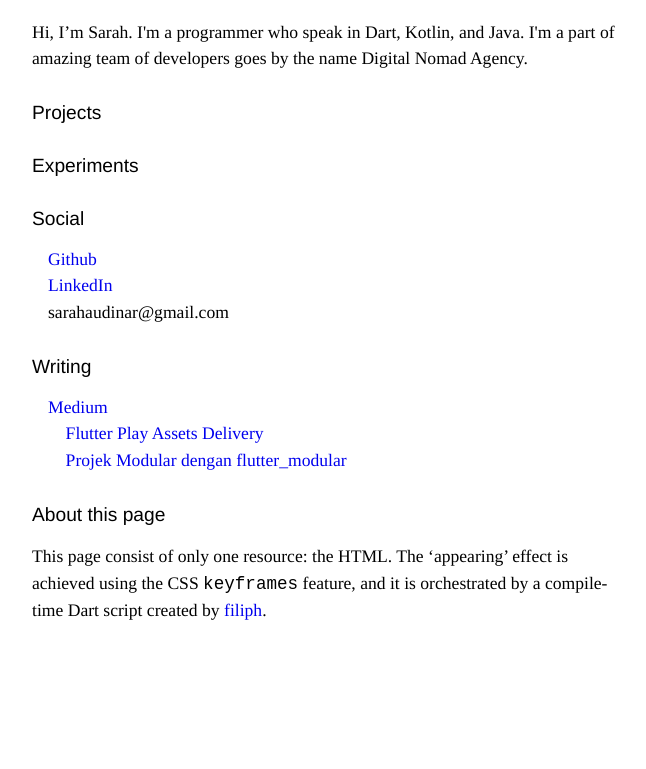
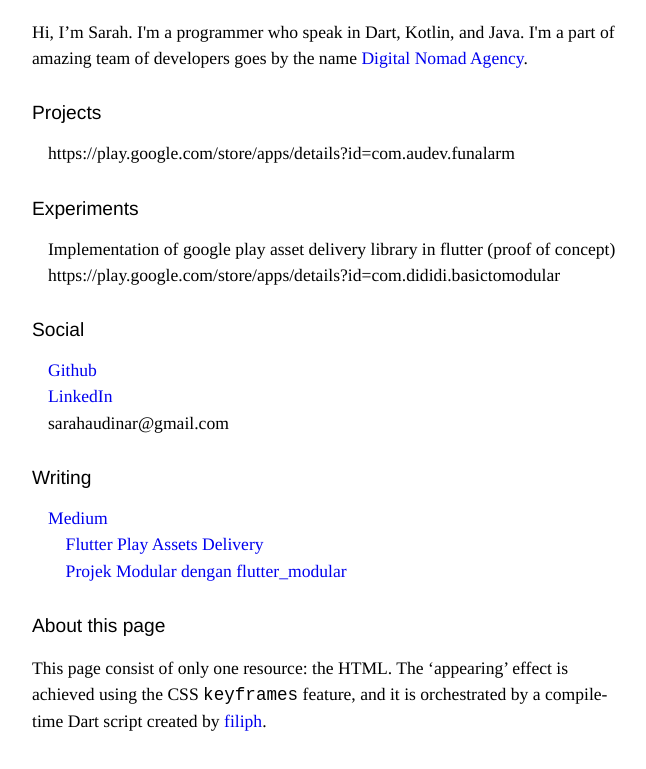
Before and after one commit to yogurtpops/yogurtpops.github.io, a plain HTML site: page index.html in a window 1280 px wide. Shown: the part 133-902 px from the top of the page, without its empty margins (308-954 px from the left). Before the commit the page ends 846 px from the top, so only its background shows below. Drawn offline with Linux system fonts and the light colour scheme.

Commit message:
update content

```diff
--- a/index.html
+++ b/index.html
@@ -81,16 +81,19 @@ white;} 21% {color: white;} 49% {color: inherit;} }@keyframes appear20 { 0% {col
   <body>
     <div class="wrapper">
       <h1><span class="_2s">Sarah</span> <span class="_2t">Audina</span></h1>
-<p><span class="_2u">Hi, I’m</span> <span class="_2v">Sarah. I'm</span> <span class="_2w">a</span> <span class="_2x">programmer</span> <span class="_2y">who</span> <span class="_2z">speak</span> <span class="_30">in</span> <span class="_31">Dart, Kotlin, and</span> <span class="_32">Java. I'm</span> <span class="_33">a</span> <span class="_34">part</span> <span class="_35">of</span> <span class="_36">amazing</span> <span class="_37">team</span> <span class="_38">of</span> <span class="_39">developers</span> <span class="_3a">goes</span> <span class="_3b">by</span> <span class="_3c">the</span> <span class="_3d">name</span> <span class="_3e">Digital</span> <span class="_3f">Nomad</span> <span class="_3g">Agency.</span></p>
-<h2><span class="_3h">Projects</span></h2>
-<h2><span class="_3i">Experiments</span></h2>
-<h2><span class="_3j">Social</span></h2>
-<ul> <li><a href="https://github.com/yogurtpopss"><span class="_3k">Github</span></a></li> <li><a href="https://www.linkedin.com/in/sarahaudina"><span class="_3l">LinkedIn</span></a></li> <li><span class="_3m">sarahaudinar</span><span style="display:none"></span><span class="_3n">@gmail</span><span style="display:none"></span><span class="_3o">.com</span></li> </ul>
-<h2><span class="_3p">Writing</span></h2>
-<ul> <li><a href="https://medium.com/@sarahaudinar"><span class="_3q">Medium</span></a> <ul> <li><a href="https://medium.com/tlabcircle/flutter-play-assets-delivery-29a17ede9cf5"><span class="_3r">Flutter</span> <span class="_3s">Play</span> <span class="_3t">Assets</span> <span class="_3u">Delivery</span></a></li> <li><a href="https://medium.com/tlabcircle/projek-modular-dengan-flutter-modular-51ac9da96d56"><span class="_3v">Projek</span> <span class="_3w">Modular</span> <span class="_3x">dengan</span> <span class="_3y">flutter_modular</span></a></li> </ul> </li> </ul>
-<h2><span class="_3z">About</span> <span class="_40">this</span> <span class="_41">page</span></h2>
-<p><span class="_42">This</span> <span class="_43">page</span> <span class="_44">consist</span> <span class="_45">of</span> <span class="_46">only</span> <span class="_47">one</span> <span class="_48">resource: the</span> <span class="_49">HTML.
-The</span><span class="_4a"> ‘appearing’ effect</span> <span class="_4b">is</span> <span class="_4c">achieved</span> <span class="_4d">using</span> <span class="_4e">the</span> <span class="_4f">CSS</span> <code><span class="_4g">keyframes</span></code> <span class="_4h">feature, and</span> <span class="_4i">it</span> <span class="_4j">is</span> <span class="_4k">orchestrated</span> <span class="_4l">by</span> <span class="_4m">a</span> <span class="_4n">compile-time</span> <span class="_4o">Dart</span> <span class="_4p">script</span> <span class="_4q">created</span> <span class="_4r">by</span> <a href="https://github.com/filiph/filiphnet/blob/master/tool/spanify.dart"><span class="_4s">filiph</span></a><span class="_4t">.</span></p>
+      <p><span class="_2u">Hi, I’m</span> <span class="_2v">Sarah. I'm</span> <span class="_2w">a</span> <span class="_2x">programmer</span> <span class="_2y">who</span> <span class="_2z">speak</span> <span class="_30">in</span> <span class="_31">Dart, Kotlin, and</span> <span class="_32">Java. I'm</span> <span class="_33">a</span> <span class="_34">part</span> <span class="_35">of</span> <span class="_36">amazing</span> <span class="_37">team</span> <span class="_38">of</span> <span class="_39">developers</span> <span class="_3a">goes</span> <span class="_3b">by</span> <span class="_3c">the</span> <span class="_3d">name</span> <a href="https://www.dnadeveloper.com/"><span class="_3e">Digital</span> <span class="_3f">Nomad</span> <span class="_3g">Agency</span></a><span class="_3h">.</span></p>
+      <h2><span class="_3i">Projects</span></h2>
+      <ul> <li><span class="_3j">https://play.google.com/store/apps/details?id=com.audev.funalarm</span></li> </ul>
+      <h2><span class="_3k">Experiments</span></h2>
+      <ul> <li><span class="_3l">Implementation</span> <span class="_3m">of</span> <span class="_3n">google</span> <span class="_3o">play</span> <span class="_3p">asset</span> <span class="_3q">delivery</span> <span class="_3r">library</span> <span class="_3s">in</span> <span class="_3t">flutter</span><span class="_3u"> (proof</span> <span class="_3v">of</span> <span class="_3w">concept)
+      https://play.google.com/store/apps/details?id=com.dididi.basictomodular</span></li> </ul>
+      <h2><span class="_3x">Social</span></h2>
+      <ul> <li><a href="https://github.com/yogurtpopss"><span class="_3y">Github</span></a></li> <li><a href="https://www.linkedin.com/in/sarahaudina"><span class="_3z">LinkedIn</span></a></li> <li><span class="_40">sarahaudinar</span><span style="display:none"></span><span class="_41">@gmail</span><span style="display:none"></span><span class="_42">.com</span></li> </ul>
+      <h2><span class="_43">Writing</span></h2>
+      <ul> <li><a href="https://medium.com/@sarahaudinar"><span class="_44">Medium</span></a> <ul> <li><a href="https://medium.com/tlabcircle/flutter-play-assets-delivery-29a17ede9cf5"><span class="_45">Flutter</span> <span class="_46">Play</span> <span class="_47">Assets</span> <span class="_48">Delivery</span></a></li> <li><a href="https://medium.com/tlabcircle/projek-modular-dengan-flutter-modular-51ac9da96d56"><span class="_49">Projek</span> <span class="_4a">Modular</span> <span class="_4b">dengan</span> <span class="_4c">flutter_modular</span></a></li> </ul> </li> </ul>
+      <h2><span class="_4d">About</span> <span class="_4e">this</span> <span class="_4f">page</span></h2>
+      <p><span class="_4g">This</span> <span class="_4h">page</span> <span class="_4i">consist</span> <span class="_4j">of</span> <span class="_4k">only</span> <span class="_4l">one</span> <span class="_4m">resource: the</span> <span class="_4n">HTML.
+      The</span><span class="_4o"> ‘appearing’ effect</span> <span class="_4p">is</span> <span class="_4q">achieved</span> <span class="_4r">using</span> <span class="_4s">the</span> <span class="_4t">CSS</span> <code><span class="_4u">keyframes</span></code> <span class="_4v">feature, and</span> <span class="_4w">it</span> <span class="_4x">is</span> <span class="_4y">orchestrated</span> <span class="_4z">by</span> <span class="_50">a</span> <span class="_51">compile-time</span> <span class="_52">Dart</span> <span class="_53">script</span> <span class="_54">created</span> <span class="_55">by</span> <a href="https://github.com/filiph/filiphnet/blob/master/tool/spanify.dart"><span class="_56">filiph</span></a><span class="_57">.</span></p>
     </div>
   </body>
 </html>
```
Also changed, not shown: 1 other file.
